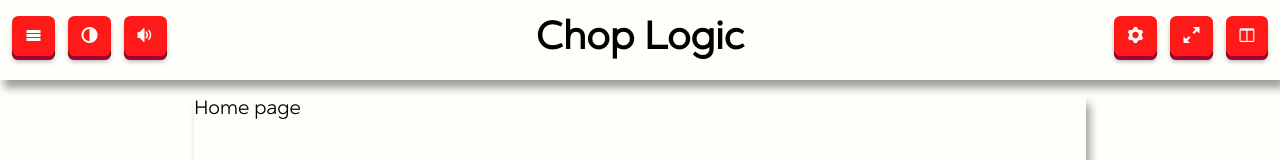
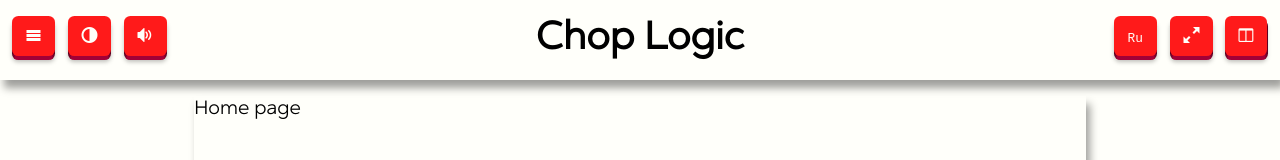
Before and after one commit to SavouryGin/chop_logic, a React app: page / in a window 1280 px wide. Shown: the top 160 px of the page. Built offline with nearby package versions, Linux system fonts and the light colour scheme.

Commit message:
ts-19: add en-ru icons

```diff
--- a/src/components/header/right-panel.tsx
+++ b/src/components/header/right-panel.tsx
@@ -49,7 +49,7 @@ function RightHeaderPanel(): React.ReactElement {
 
   return (
     <>
-      <Button onClick={onClickSettingButton} icon={isSettingOpened ? Icon.Cancel : Icon.Settings} title='Settings' />
+      <Button onClick={onClickSettingButton} icon={isSettingOpened ? Icon.Russian : Icon.English} title='Settings' />
       <Button onClick={onClickFullScreenButton} icon={isFullScreen ? Icon.Shrink : Icon.Enlarge} title='Full screen' />
       <Button onClick={onClickSidebarButton} icon={isSidebarOpened ? Icon.Right : Icon.Sidebar} title='Sidebar' />
     </>
--- a/src/enums/icon.ts
+++ b/src/enums/icon.ts
@@ -23,4 +23,6 @@ export enum Icon {
   Predicates = 'chop-icon__cubes',
   TruthTables = 'chop-icon__delicious',
   Syllogisms = 'chop-icon__dice',
+  English = 'chop-icon__english-lang',
+  Russian = 'chop-icon__russian-lang',
 }
--- a/src/styles/icons.scss
+++ b/src/styles/icons.scss
@@ -1,3 +1,6 @@
+@import './fonts.scss';
+@import './sizes.scss';
+
 @font-face {
   font-family: 'chop-icons';
   src: url('/src/assets/icons/chop-icons.eot?426rr9');
@@ -586,3 +589,13 @@
 .chop-icon__codepen:before {
   content: '\eae8';
 }
+.chop-icon__english-lang:before {
+  content: 'Ru';
+  font-family: 'Courier New', Courier, monospace !important;
+  font-size: $tiny-font-size !important;
+}
+.chop-icon__russian-lang:before {
+  content: 'En';
+  font-family: 'Courier New', Courier, monospace !important;
+  font-size: $tiny-font-size !important;
+}
--- a/src/styles/sizes.scss
+++ b/src/styles/sizes.scss
@@ -14,3 +14,4 @@ $footer-height: 2rem;
 // Fonts
 $base-font-size: 1.2rem;
 $small-font-size: 1rem;
+$tiny-font-size: 0.8rem;
```
